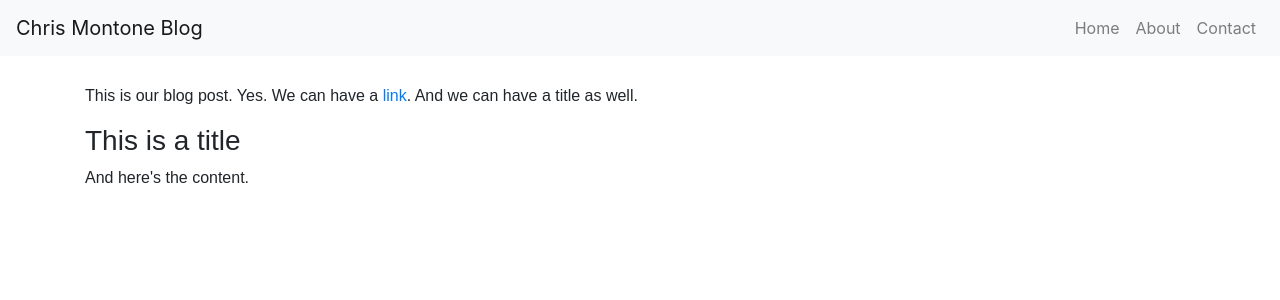
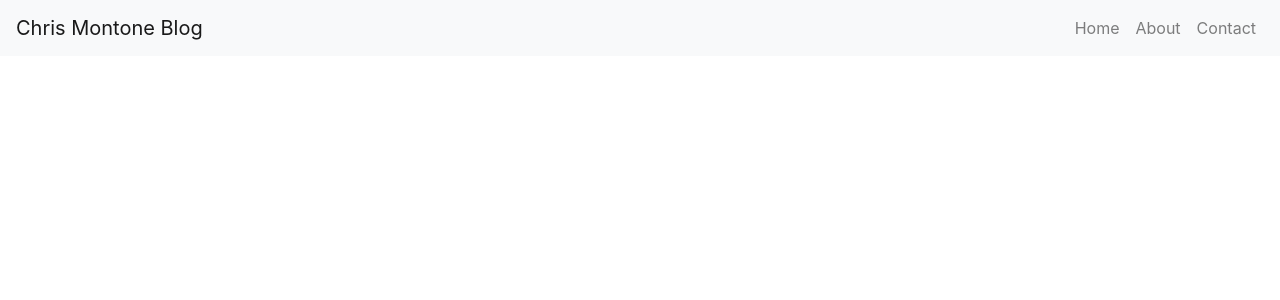
Before and after one commit to bearcodeteeeps/nextjsdemo, a Next.js app: page /post in a window 1280 px wide. Shown: the top 300 px of the page. Built offline with nearby package versions, Linux system fonts and the light colour scheme.

Commit message:
Hacked together dynamic posts

```diff
--- a/package.json
+++ b/package.json
@@ -28,7 +28,6 @@
     "next": "^7.0.2",
     "react": "^16.6.1",
     "react-dom": "^16.6.1",
-    "react-markdown": "^4.0.3",
     "reactstrap": "^6.5.0"
   },
   "devDependencies": {
--- a/pages/post.js
+++ b/pages/post.js
@@ -1,40 +1,11 @@
 import Layout from '../components/Layout.js'
 import {withRouter} from 'next/router'
-import Markdown from 'react-markdown'
 
 export default withRouter((props) => (
   <Layout>
     <h1>{props.router.query.title}</h1>
-    <div className="markdown">
-      <Markdown source={`
-This is our blog post.
-Yes. We can have a [link](/link).
-And we can have a title as well.
-
-### This is a title
-
-And here's the content.
-     `}/>
+    <div>
+      {props.router.query.content}
     </div>
-    <style jsx>{`
-     .markdown {
-       font-family: 'Arial';
-     }
-
-     .markdown a {
-       text-decoration: none;
-       color: blue;
-     }
-
-     .markdown a:hover {
-       opacity: 0.6;
-     }
-
-     .markdown h3 {
-       margin: 0;
-       padding: 0;
-       text-transform: uppercase;
-     }
-  `}</style>
   </Layout>
 ))
--- a/server.js
+++ b/server.js
@@ -11,7 +11,7 @@ app.prepare()
 
     server.get('/p/:id', (req, res) => {
       const actualPage = '/post';
-      const queryParams = { id: req.params.id, title: req.params.title };
+      const queryParams = { id: req.params.id, title: req.query.title, content: req.query.content };
       app.render(req, res, actualPage, queryParams)
     });
 
```
Also changed, not shown: pages/index.js (+4 -4 lines), 1 other file (tests, documents, lock files or other folders).
